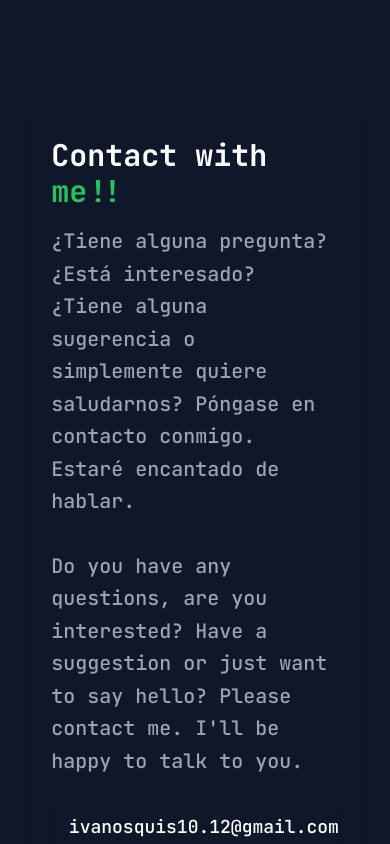
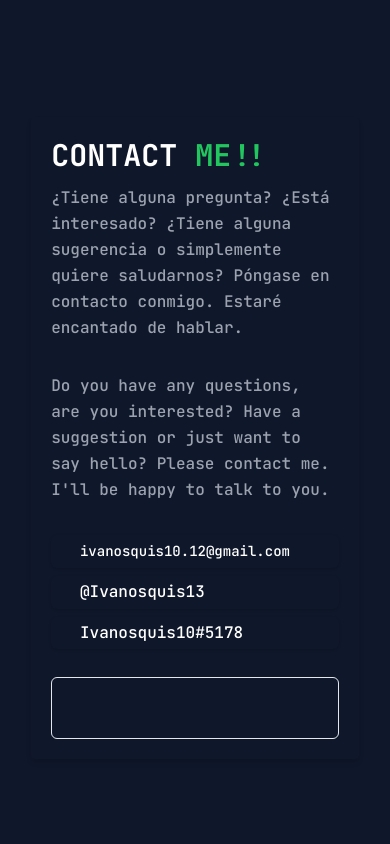
Before and after one commit to ivanosquis10/Ivanosquis-portfolio, a React (Vite) app: page / in a window 390 px wide. Shown: the part 4280-5124 px from the top of the page. Built offline with nearby package versions, Linux system fonts and the light colour scheme; some icons are missing; the HTML template or start-up script is replaced by a standard one.

Commit message:
Se arreglaron algunos iconos que no se veian en la pantalla, se acomodo el color de los iconos de la demo y ajustaron algunos tamaños de los titulos que se veian muy grandes en modo mobile

```diff
--- a/src/components/Contact.jsx
+++ b/src/components/Contact.jsx
@@ -1,5 +1,6 @@
 import Button from './Button';
 import pdf from '../assets/ejemplo-cv.pdf';
+import 'boxicons';
 
 const Contact = () => {
   return (
@@ -7,15 +8,15 @@ const Contact = () => {
       <div className="lg:flex mb-10">
         <div className="w-11/12 mx-auto p-5 md:p-10 rounded shadow-md">
           <div className="xl:w-5/6 xl:px-0  mx-auto">
-            <h1 className="xl:text-6xl text-3xl pb-4 text-white font-bold">
-              Contact with <span className="text-green-500">me!!</span>
+            <h1 className="text-3xl md:text-6xl md:pb-4 pb-3 text-white font-bold uppercase">
+              Contact <span className="text-green-500">me!!</span>
             </h1>
-            <p className="text-xl text-gray-400 pb-8 leading-relaxed font-medium lg:pr-4">
+            <p className="text-md md:text-xl text-gray-400 pb-8 leading-relaxed font-medium lg:pr-4">
               ¿Tiene alguna pregunta? ¿Está interesado? ¿Tiene alguna sugerencia
               o simplemente quiere saludarnos? Póngase en contacto conmigo.
               Estaré encantado de hablar.
             </p>
-            <p className="text-xl text-gray-400 pb-8 leading-relaxed font-medium lg:pr-4">
+            <p className="text-md md:text-xl text-gray-400 pb-8 leading-relaxed font-medium lg:pr-4">
               Do you have any questions, are you interested? Have a suggestion
               or just want to say hello? Please contact me. I'll be happy to
               talk to you.
@@ -23,16 +24,15 @@ const Contact = () => {
             <div className="flex flex-col gap-2">
               <div className="flex items-center gap-1 shadow rounded-md py-1 sm:w-2/5 sm:px-2">
                 <box-icon
-                  name="envelope"
-                  type="solid"
+                  type="logo"
+                  name="gmail"
                   size="sm"
                   color="white"
-                  animation="tada-hover"
                 ></box-icon>
                 <a
                   href="mailto:ivanosquis10.12@gmail.com"
                   target="_blank"
-                  className="text-white text-lg "
+                  className="text-white text-sm md:text-lg "
                 >
                   ivanosquis10.12@gmail.com
                 </a>
@@ -49,7 +49,7 @@ const Contact = () => {
                 <a
                   href="https://twitter.com/ivanosquis13"
                   target="_blank"
-                  className="text-white text-lg "
+                  className="text-white text-md md:text-lg "
                 >
                   @Ivanosquis13
                 </a>
@@ -66,7 +66,7 @@ const Contact = () => {
                 <a
                   href="https://discordapp.com/users/Ivanosquis10#5178"
                   target="_blank"
-                  className="text-white text-lg "
+                  className="text-white text-md md:text-lg "
                 >
                   Ivanosquis10#5178
                 </a>
--- a/src/components/Projects.jsx
+++ b/src/components/Projects.jsx
@@ -5,7 +5,7 @@ const Projects = () => {
     <>
       <div id="projects" className="w-100 flex justify-center items-center">
         <div className="mx-auto max-w-6xl py-8">
-          <h2 class="text-center text-5xl mb-10 font-medium">
+          <h2 className="text-center text-5xl mb-10 font-medium">
             This are my{' '}
             <span className="text-6xl font-bold text-green-500">Projects!</span>
           </h2>
@@ -62,7 +62,7 @@ const Projects = () => {
                     >
                       <box-icon
                         name="paper-plane"
-                        color="#bdb9b9"
+                        color="gray"
                         size="md"
                         animation="tada-hover"
                       ></box-icon>
@@ -120,7 +120,7 @@ const Projects = () => {
                     >
                       <box-icon
                         name="paper-plane"
-                        color="#bdb9b9"
+                        color="gray"
                         size="md"
                         animation="tada-hover"
                       ></box-icon>
@@ -182,7 +182,7 @@ const Projects = () => {
                     >
                       <box-icon
                         name="paper-plane"
-                        color="#bdb9b9"
+                        color="gray"
                         size="md"
                         animation="tada-hover"
                       ></box-icon>
@@ -244,7 +244,7 @@ const Projects = () => {
                     >
                       <box-icon
                         name="paper-plane"
-                        color="#bdb9b9"
+                        color="gray"
                         size="md"
                         animation="tada-hover"
                       ></box-icon>
@@ -307,7 +307,7 @@ const Projects = () => {
                     >
                       <box-icon
                         name="paper-plane"
-                        color="#bdb9b9"
+                        color="gray"
                         size="md"
                         animation="tada-hover"
                       ></box-icon>
@@ -319,7 +319,7 @@ const Projects = () => {
 
             {/* Card 5 Ends */}
 
-            {/* Card 5 }
+            {/* Card 6 }
             <div className="w-10/12 mx-2 sm:w-100 lg:mb-5 mb-8 border-t-2 py-1 border-green-500 shadow-md shadow-green-400 rounded-md">
               <div className="text-xl py-3 text-center">
                 <h3>Auto Insurance Quote</h3>
@@ -372,9 +372,9 @@ const Projects = () => {
                 </div>
               </div>
             </div>
-            {/* Card 5 Ends */}
+            {/* Card 6 Ends */}
 
-            {/* Card 6  }
+            {/* Card 7  }
             <div className="w-10/12 mx-2 sm:w-100 lg:mb-5 mb-8 border-t-2 py-1 border-green-500 shadow-md shadow-green-400 rounded-md">
               <div className="text-xl py-3 text-center">
                 <h3>Pronto nuevo proyecto...</h3>
@@ -427,7 +427,7 @@ const Projects = () => {
                 </div>
               </div>
             </div>
-            { Card 6 Ends */}
+            { Card 7 Ends */}
           </div>
         </div>
       </div>
--- a/src/components/Skills.jsx
+++ b/src/components/Skills.jsx
@@ -3,8 +3,8 @@ import 'boxicons';
 const Skills = () => {
   return (
     <section id="skills">
-      <div class="mx-auto max-w-2xl py-16 px-4 sm:py-24 sm:px-6 lg:max-w-4xl lg:px-8">
-        <h2 class="text-center text-5xl mb-10 font-medium">
+      <div className="mx-auto max-w-2xl py-16 px-4 sm:py-24 sm:px-6 lg:max-w-4xl lg:px-8">
+        <h2 className="text-center text-5xl mb-10 font-medium">
           This are my{' '}
           <span className="text-6xl font-bold text-green-500">Skills!</span>
         </h2>
```
